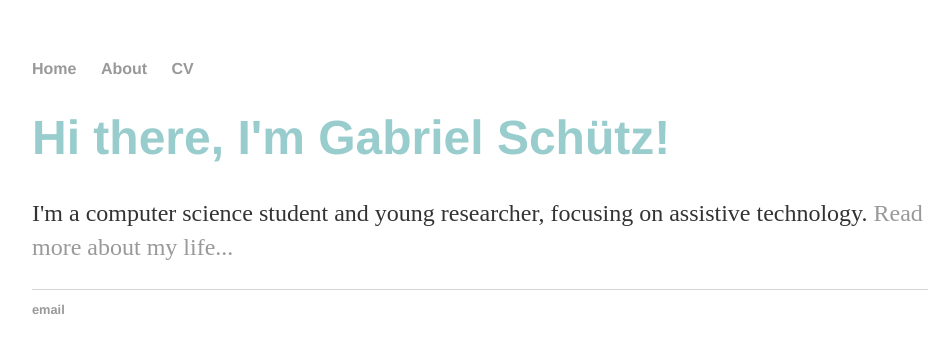
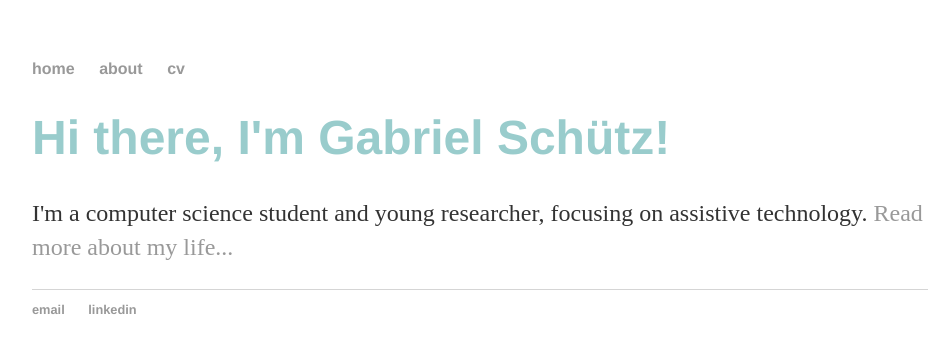
Before and after one commit to gabrielgydu/gabrielgydu.github.io, a Jekyll site: the page built from index.html, in a window 1280 px wide. Shown: the top 353 px of the page, without its empty margins (160-1112 px from the left). Built offline with Jekyll 4.4.1, drawn with Linux system fonts in a browser that asks for light colours.

Commit message:
Update default.html

```diff
--- a/_layouts/default.html
+++ b/_layouts/default.html
@@ -8,9 +8,9 @@
 		<body>
 			<nav>
 	    		<ul>
-	        		<li><a href="/">Home</a></li>
-		        	<li><a href="/about">About</a></li>
-	        		<li><a href="./assets/cv.pdf">CV</a></li>
+	        		<li><a href="/">home</a></li>
+		        	<li><a href="/about">about</a></li>
+	        		<li><a href="./assets/cv.pdf">cv</a></li>
 	    		</ul>
 			</nav>
 			<div class="container">
@@ -21,6 +21,7 @@
 			<footer>
 	    		<ul>
 	        		<li><a href="mailto:kontakt@gabrielschutz.de">email</a></li>
+				<li><a href="https://www.linkedin.com/in/gabriel-sch%C3%BCtz-de-souza-271654b7/">linkedin</a></li>
 				</ul>
 			</footer>
 		</body>
```
